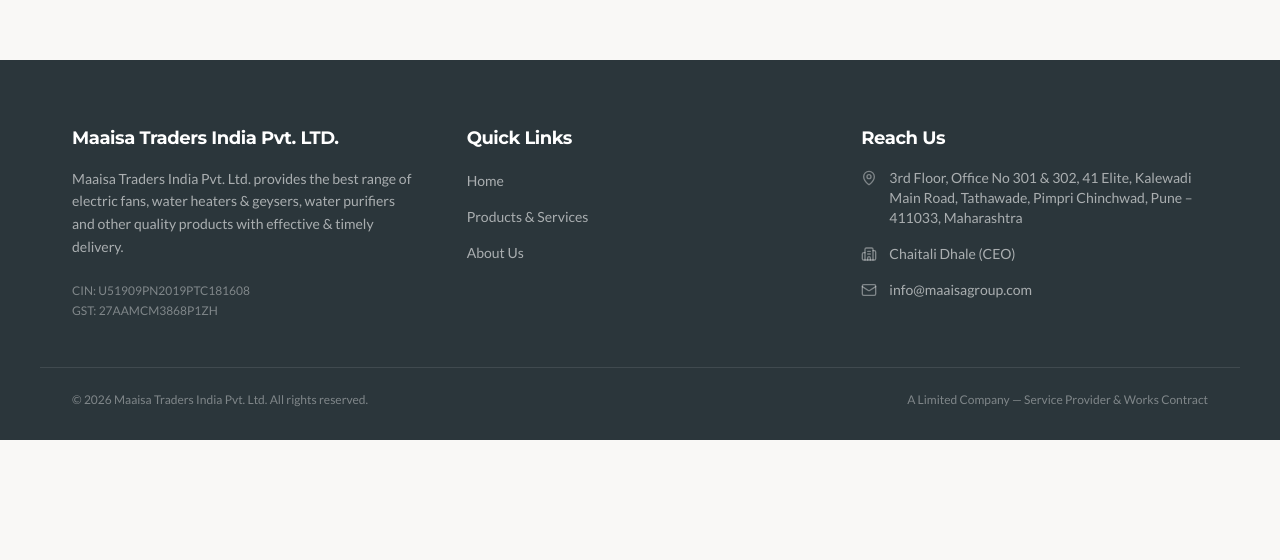
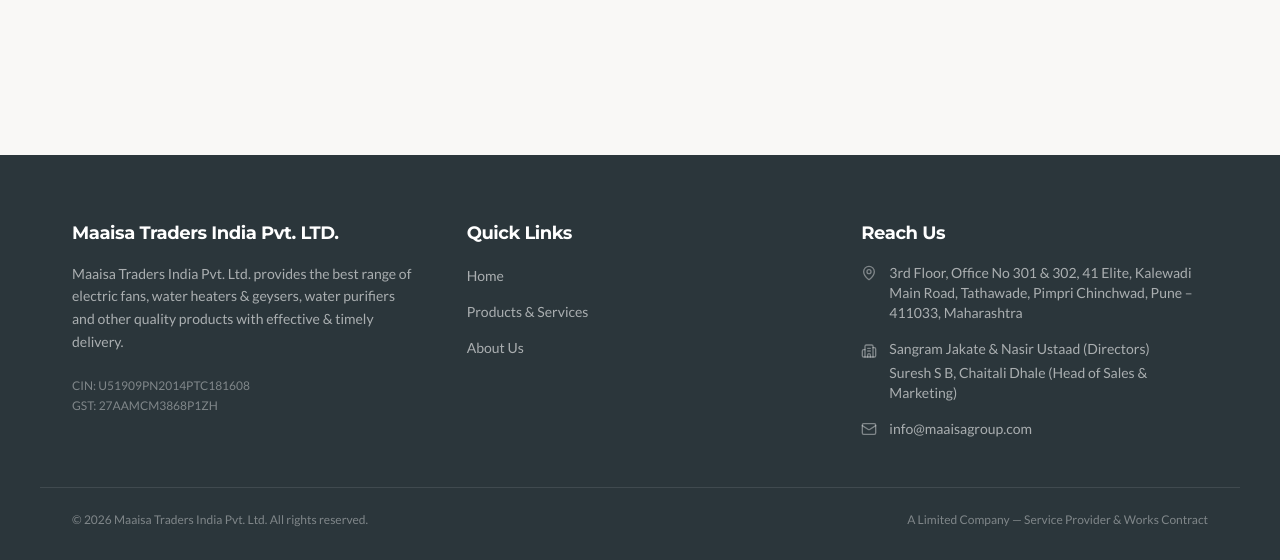
Before and after one commit to sangramjakate-lgtm/Maaisatraders, a Next.js app: page / in a window 1280 px wide. Shown: the part 3530-4090 px from the top of the page. Before the commit the page ends 3970 px from the top, so only its background shows below. Built offline with nearby package versions, Linux system fonts and the light colour scheme.

Commit message:
Update company establishment year and leadership details across about, home, and footer pages.

```diff
--- a/src/app/about/page.tsx
+++ b/src/app/about/page.tsx
@@ -126,7 +126,7 @@
                             </h2>
                             <div className="space-y-4 text-muted-foreground leading-relaxed pt-4">
                                 <p>
-                                    Founded in 2019, our core mission has always been to streamline the supply chain for high-quality electronics and home appliances. We pride ourselves on maintaining an agile inventory and ensuring timely deliveries to all our partners in the retail sector.
+                                    Founded in 2014, our core mission has always been to streamline the supply chain for high-quality electronics and home appliances. We pride ourselves on maintaining an agile inventory and ensuring timely deliveries to all our partners in the retail sector.
                                 </p>
                                 <p>
                                     As an authorized distributor for leading brands like Havells, we uphold stringent quality standards, ensuring that every product that leaves our warehouse meets the expectations of the end consumer.
@@ -195,10 +195,14 @@
                         <h2 className="text-foreground tracking-tighter mb-6">Leadership</h2>
                         <p className="text-muted-foreground leading-relaxed text-lg mb-8">
                             Guided by the vision of our Directors: <br />
-                            <strong className="text-foreground font-semibold">Chaitali Dhale, Sangram Jakate, and Nasir Patil</strong>.
+                            <strong className="text-foreground font-semibold">Sangram Jakate & Nasir Ustaad</strong>.
+                            <br />
+                            <span className="text-sm mt-3 block">
+                                Head of Sales & Marketing: <strong className="text-foreground font-semibold">Suresh S B, Chaitali Dhale</strong>
+                            </span>
                         </p>
                         <div className="inline-block border border-border bg-white px-6 py-3 text-sm font-bold uppercase tracking-widest text-foreground shadow-sm">
-                            Est. 2019
+                            Est. 2014
                         </div>
                     </div>
                 </div>
--- a/src/app/page.tsx
+++ b/src/app/page.tsx
@@ -296,11 +296,12 @@
           <div className="grid sm:grid-cols-2 lg:grid-cols-3 gap-y-12 gap-x-8 stagger-group border-t border-border pt-12">
             {[
               { label: "GST No.", value: "27AAMCM3868P1ZH" },
-              { label: "CIN No.", value: "U51909PN2019PTC181608" },
+              { label: "CIN No.", value: "U51909PN2014PTC181608" },
               { label: "Nature of Business", value: "Distributor & Service Provider" },
               { label: "Annual Turnover", value: "40 L - 1.5 Cr" },
-              { label: "GST Registration Date", value: "29-08-2019" },
-              { label: "CEO / Partners", value: "Chaitali Dhale, Sangram Jakate, Nasir Patil" },
+              { label: "GST Registration Date", value: "29-08-2014" },
+              { label: "Directors", value: "Sangram Jakate & Nasir Ustaad" },
+              { label: "Head of Sales & Marketing", value: "Suresh S B, Chaitali Dhale" },
             ].map((item, i) => (
               <div key={i} className="stagger-card">
                 <p className="text-[10px] font-bold text-muted-foreground uppercase tracking-widest mb-2">
--- a/src/components/shared/Footer.tsx
+++ b/src/components/shared/Footer.tsx
@@ -16,7 +16,7 @@
                         products with effective & timely delivery.
                     </p>
                     <div className="pt-2 space-y-1 text-xs text-white/40">
-                        <p>CIN: U51909PN2019PTC181608</p>
+                        <p>CIN: U51909PN2014PTC181608</p>
                         <p>GST: 27AAMCM3868P1ZH</p>
                     </div>
                 </div>
@@ -67,9 +67,12 @@
                                 Tathawade, Pimpri Chinchwad, Pune – 411033, Maharashtra
                             </span>
                         </li>
-                        <li className="flex items-center gap-3 text-sm text-white/60">
-                            <Building2 size={16} className="shrink-0 text-white/40" />
-                            <span>Chaitali Dhale (CEO)</span>
+                        <li className="flex items-start gap-3 text-sm text-white/60">
+                            <Building2 size={16} className="shrink-0 text-white/40 mt-1" />
+                            <div className="flex flex-col gap-1">
+                                <span>Sangram Jakate & Nasir Ustaad (Directors)</span>
+                                <span>Suresh S B, Chaitali Dhale (Head of Sales & Marketing)</span>
+                            </div>
                         </li>
                         <li className="flex items-center gap-3 text-sm text-white/60">
                             <Mail size={16} className="shrink-0 text-white/40" />
```
